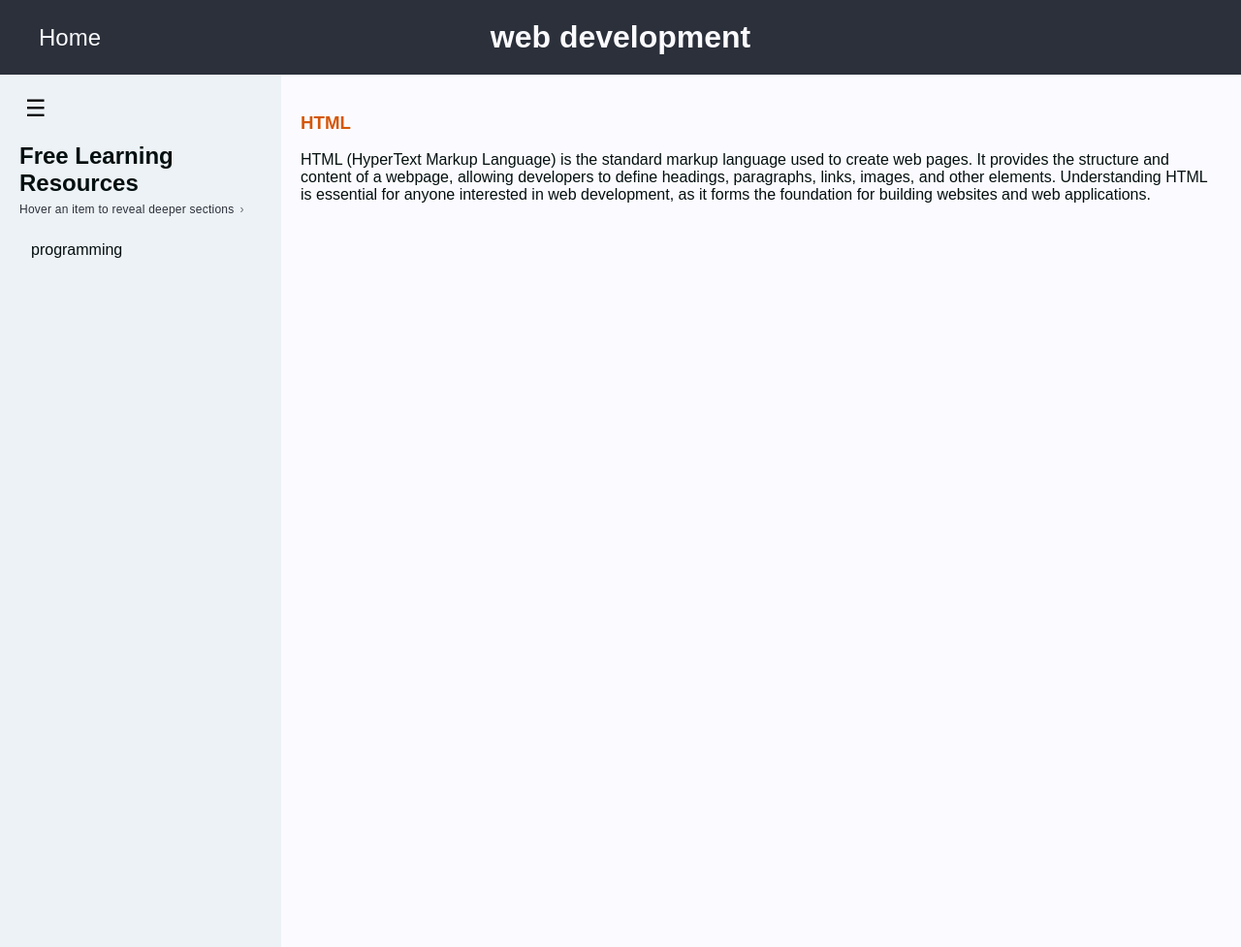
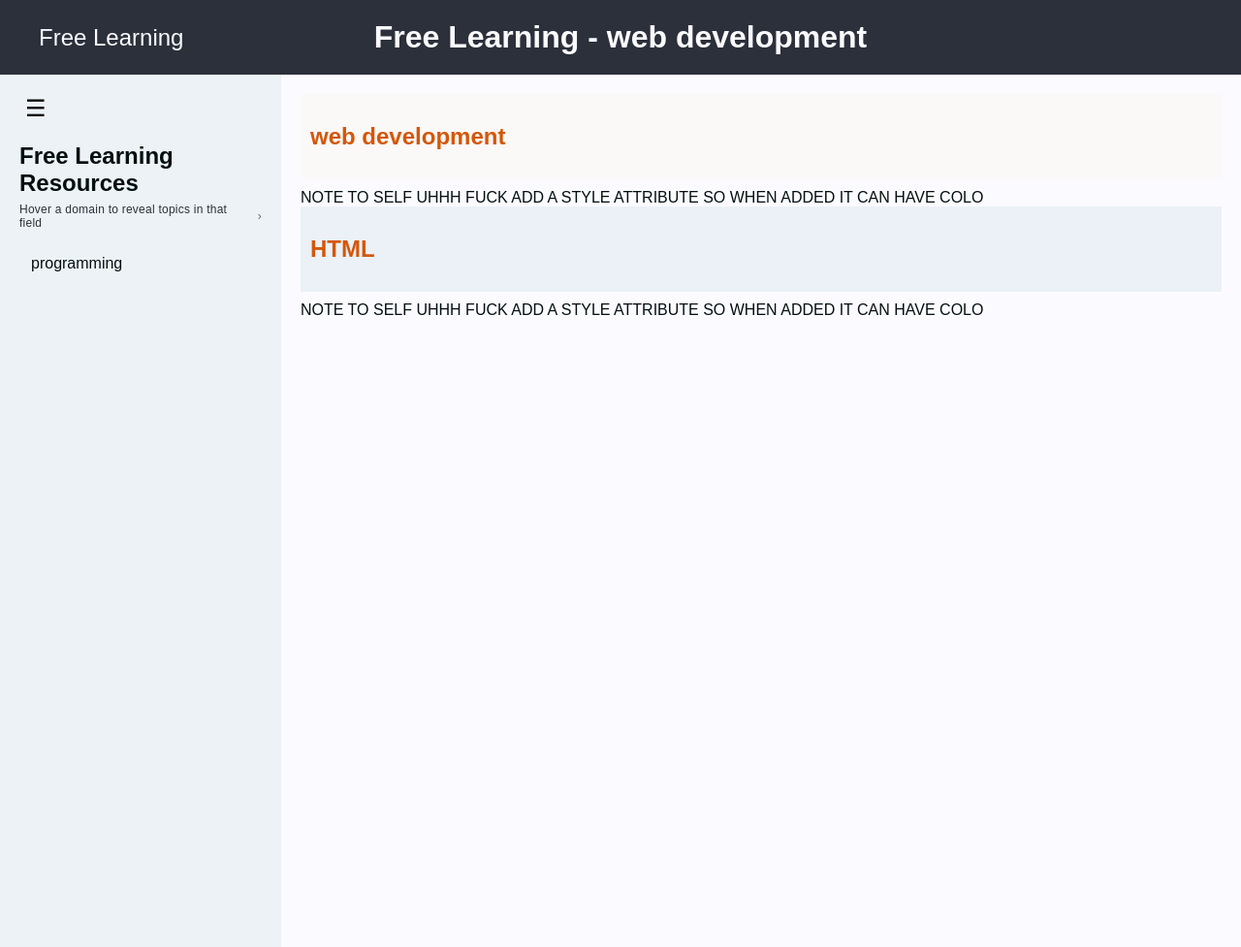
Before and after one commit to indi-c/indi-c.github.io, a Jekyll site: the page built from _learning/programming/web.html, in a window 1280 px wide. Shown: the whole page at 97% size. Built offline with Jekyll 4.4.1, drawn with Linux system fonts in a browser that asks for light colours.

```diff
--- a/_includes/freelearningcontent.html
+++ b/_includes/freelearningcontent.html
@@ -1,4 +1,6 @@
-<div class="freelearningcontent">
-    <h3><a href="{{ include.url }}">{{ include.title }}</a></h3>
-    <p>{{ include.description }}</p>
+<div class="freelearningcontent" style="background-color: {{ include.color }}; padding: 10px; margin-bottom: 10px;">
+    <h2><a href="{{ include.url }}">{{ include.title }}</a></h2>
+    <p>{{ include.brief }}</p>
 </div>
+
+NOTE TO SELF UHHH FUCK ADD A STYLE ATTRIBUTE SO WHEN ADDED IT CAN HAVE COLO
--- a/_includes/freelearningsidebar.html
+++ b/_includes/freelearningsidebar.html
@@ -190,8 +190,8 @@
 
   <div id="sidebar-content" style="display: block;">
     <h2 class="sidebar-title">Free Learning Resources</h2>
-    <p class="sidebar-hint desktop" aria-hidden="true">Hover an item to reveal deeper sections <span class="sidebar-hint-arrow">&#8250;</span></p>
-    <p class="sidebar-hint mobile" aria-hidden="true">Tap <strong>+</strong> to expand each section</p>
+    <p class="sidebar-hint desktop" aria-hidden="true">Hover a domain to reveal topics in that field <span class="sidebar-hint-arrow">&#8250;</span></p>
+    <p class="sidebar-hint mobile" aria-hidden="true">Tap <strong>+</strong> to expand each topic</p>
     <ul class="menu-list">
       {% for domain in site.data.freelearning.domains %}
       <li class="menu-item has-children">
--- a/_layouts/freelearningdefault.html
+++ b/_layouts/freelearningdefault.html
@@ -29,7 +29,7 @@
     <body>
         <div id="page-header" style="background-color: #2b303a; color: #fbfbff; padding: 20px;">
             <div style="display: flex; justify-content: center; align-items: center; position: relative;">
-                <a href="{{ '/learning' | absolute_url }}" style="color: #fbfbff; text-decoration: none; font-size: 24px; position: absolute; left: 20px;">Home</a>
+                <a href="{{ '/learning' | absolute_url }}" style="color: #fbfbff; text-decoration: none; font-size: 24px; position: absolute; left: 20px;">Free Learning</a>
                 <h1 style="margin: 0;">{{ page.title }}</h1>
             </div>
         </div>
--- /dev/null
+++ b/_learning/programming.html
@@ -0,0 +1,5 @@
+---
+layout: freelearningdefault
+title: Free Learning - programming
+---
+{% include freelearningcontent.html url="web" title="web development" description="Learn how to build websites and web applications using HTML, CSS, JavaScript, and other web technologies." color="#fbf8f8" %}
--- a/_learning/programming/web.html
+++ b/_learning/programming/web.html
@@ -1,5 +1,6 @@
 ---
 layout: freelearningdefault
-title: web development
+title: Free Learning - web development
 ---
-{% include freelearningcontent.html url="html" title="HTML" description="HTML (HyperText Markup Language) is the standard markup language used to create web pages. It provides the structure and content of a webpage, allowing developers to define headings, paragraphs, links, images, and other elements. Understanding HTML is essential for anyone interested in web development, as it forms the foundation for building websites and web applications." %}
+{% include freelearningcontent.html url="web" title="web development" description="Web development is the process of creating websites and web applications. It involves a combination of programming languages, frameworks, and tools to build functional and visually appealing web experiences. This field covers both front-end development (what users see) and back-end development (server-side logic and databases)." color="#fbf8f8" %}
+{% include freelearningcontent.html url="html" title="HTML" description="Learn the basics of HTML, the standard markup language for creating web pages." color="#EBF1F7" %}
--- /dev/null
+++ b/_learning/programming/web/html.html
@@ -0,0 +1,6 @@
+---
+layout: freelearningdefault
+title: Free Learning - HTML
+---
+{% include freelearningcontent.html url="html" title="HTML" description="HTML (HyperText Markup Language) is the standard markup language used to create web pages. It provides the structure and content of a webpage, allowing developers to define headings, paragraphs, links, images, and other elements. Understanding HTML is essential for anyone interested in web development, as it forms the foundation for building websites and web applications." color="#fbf8f8" %}
+{% include freelearningcontent.html url="https://fullstackopen.com/en/" title="Full Stack Open" description="Learn modern web development with JavaScript, React, Node.js, and more." color="#EBF1F7" %}
```
Also changed, not shown: _data/freelearning/resources.yml (added, +10 -0 lines), genpages.py (+42 -6 lines).
